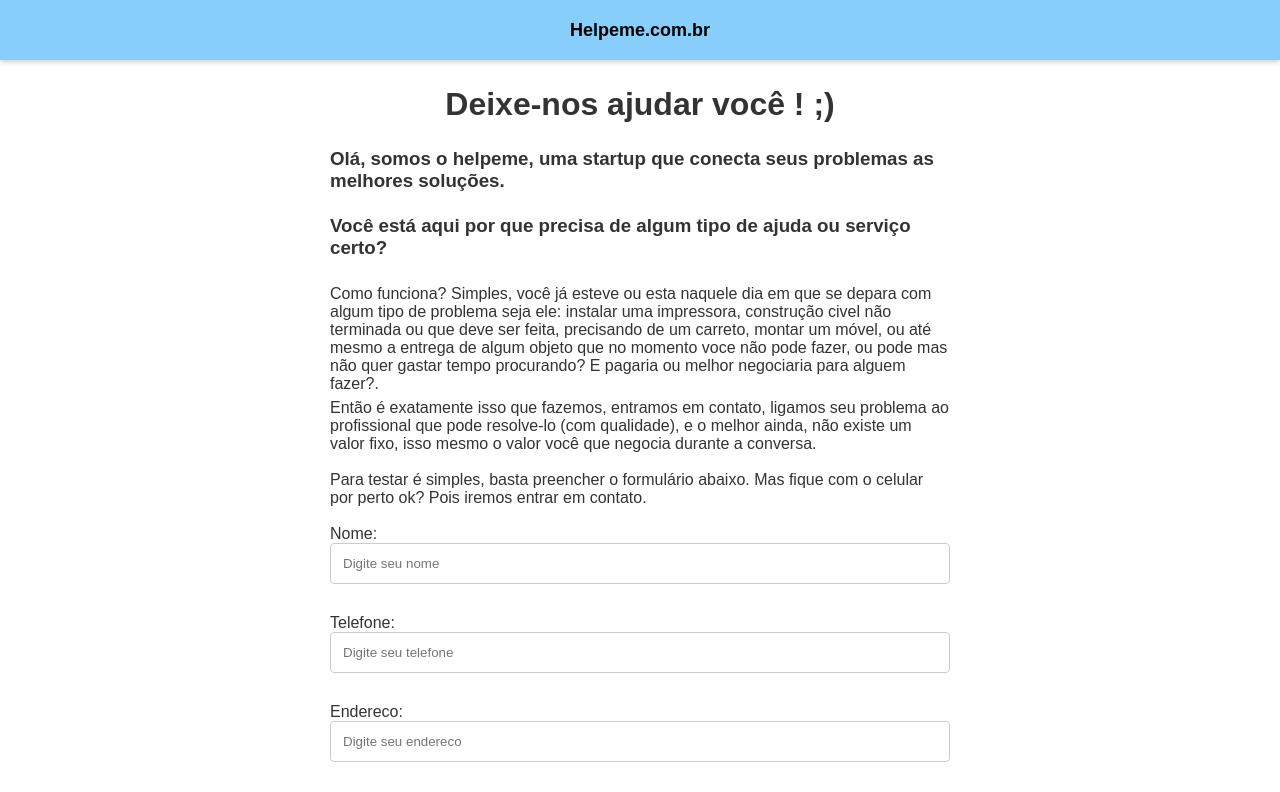
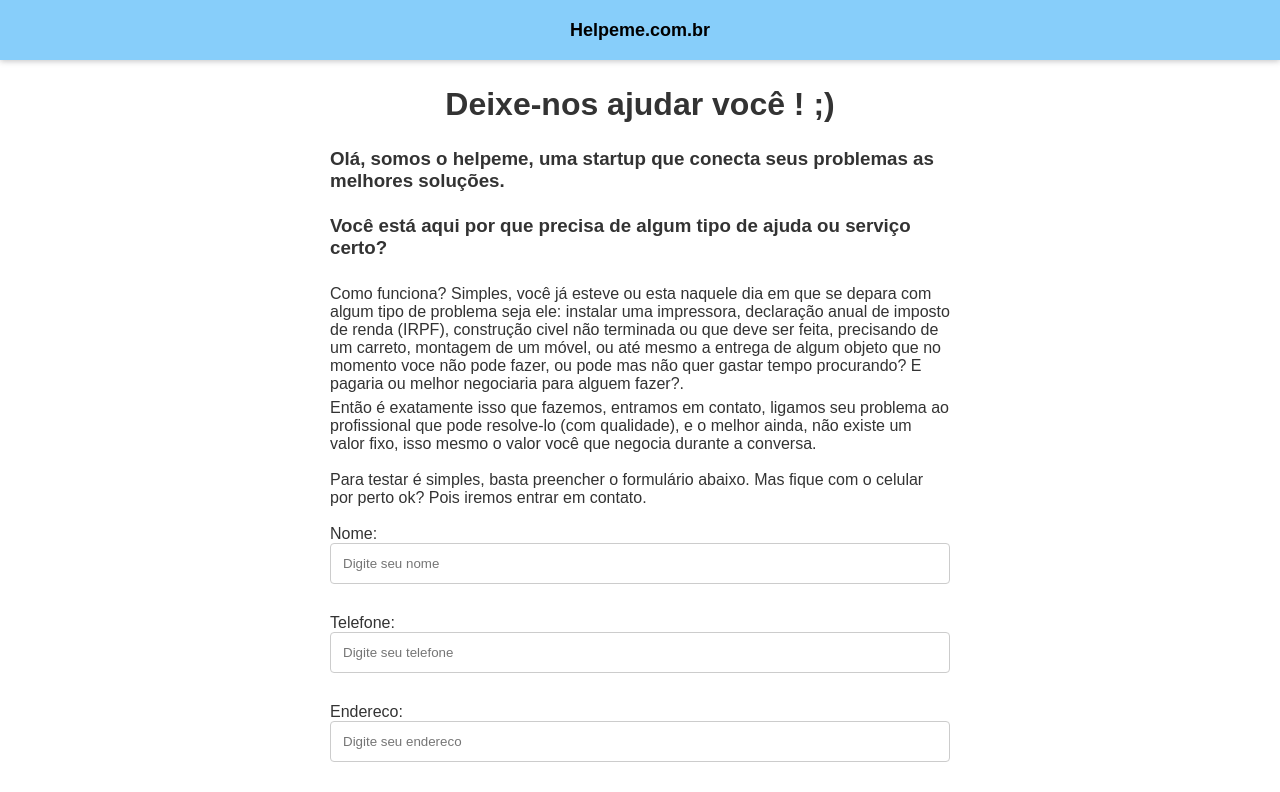
Before and after one commit to Mayconrp/frontend-helpme, a React (Create React App) app: page / in a window 1280 px wide. Shown: the top 792 px of the page. Built offline with nearby package versions, Linux system fonts and the light colour scheme.

Commit message:
Update index.js

```diff
--- a/src/components/Form/index.js
+++ b/src/components/Form/index.js
@@ -28,7 +28,7 @@ import './styles.css'
                                     &nbsp;&nbsp;&nbsp;&nbsp;<p className="textoh3">Você está aqui por que precisa de algum tipo de ajuda ou serviço certo?</p></h3>
 
                                     <p className="textoExplicativo">Como funciona? Simples, você já esteve ou esta naquele dia em que se depara com algum tipo de problema seja ele:
-                                     instalar uma impressora, construção civel não terminada ou que deve ser feita, precisando de um carreto, montar um móvel,
+                                     instalar uma impressora, declaração anual de imposto de renda (IRPF), construção civel não terminada ou que deve ser feita, precisando de um carreto, montagem de um móvel,
                                       ou até mesmo a entrega de algum objeto que no momento voce não pode fazer,
                                       ou pode mas não quer gastar tempo procurando? E pagaria ou melhor negociaria para alguem fazer?.</p>
                                     <p>Então é exatamente isso que fazemos, entramos em contato, ligamos seu problema ao profissional que pode resolve-lo (com qualidade), e o melhor ainda,
```
